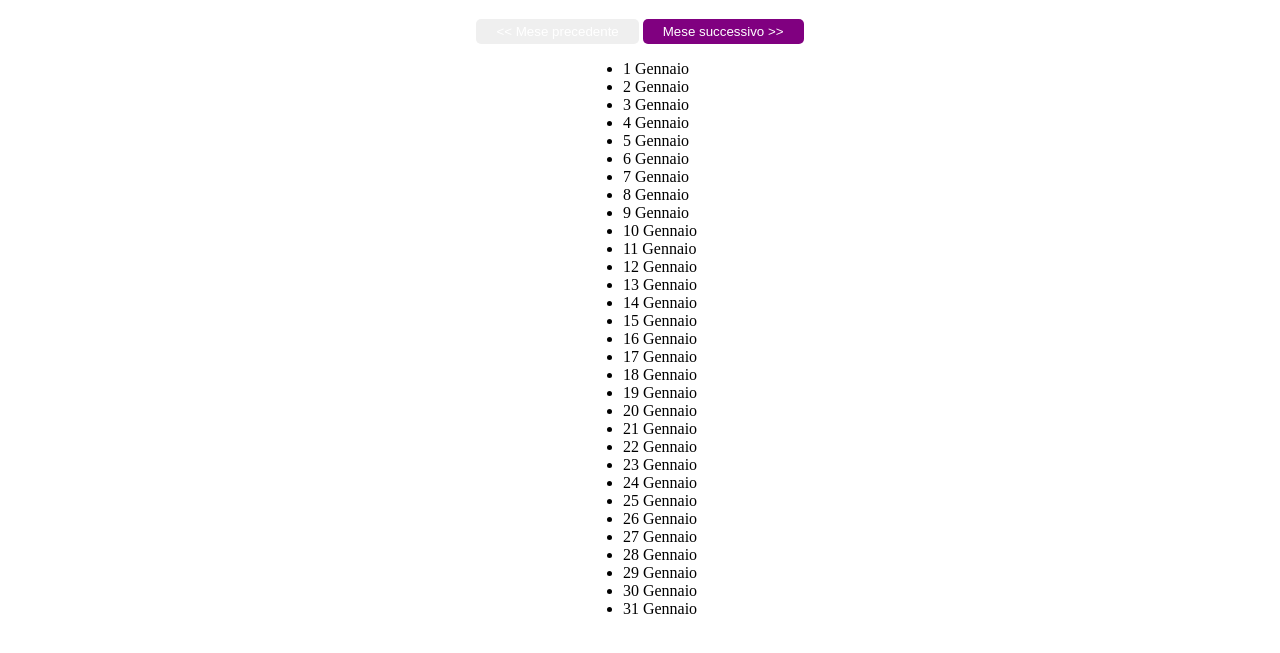
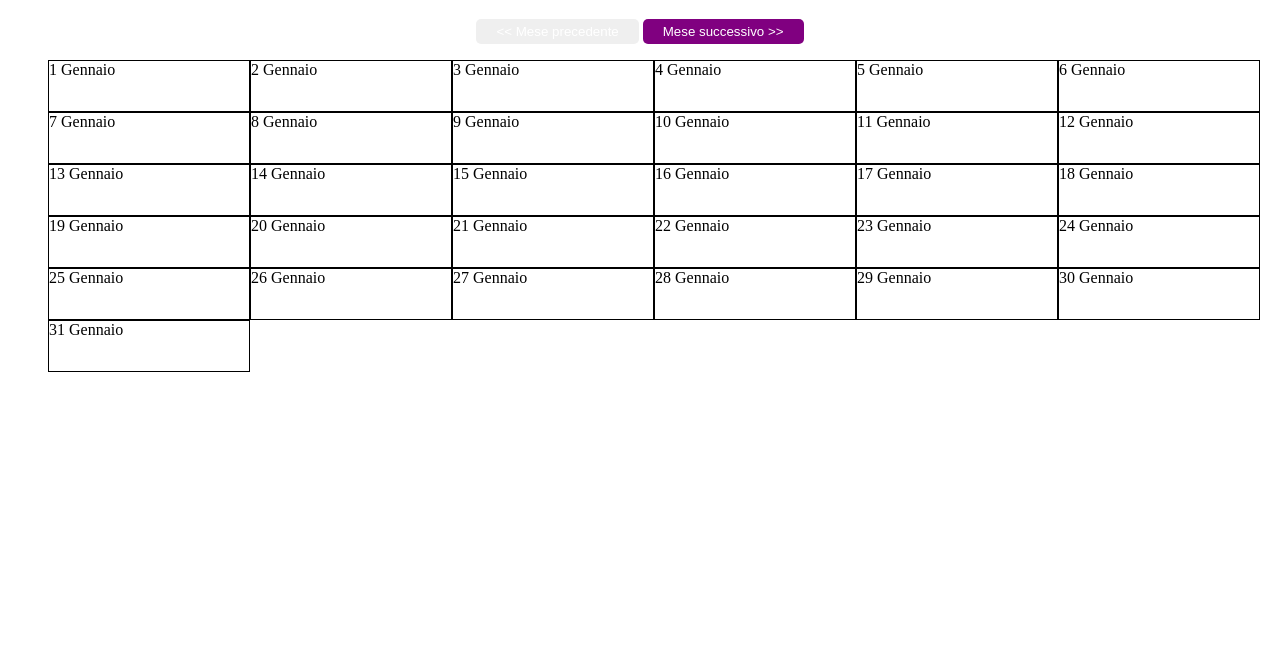
Before and after one commit to Davide-Roberti/ajax-ex-calendar, a plain HTML site: page index.html in a window 1280 px wide. Shown: the part 69-722 px from the top of the page. Drawn offline with nearby package versions, Linux system fonts and the light colour scheme; no server answers.

Commit message:
inizio parvenza di calendario

```diff
--- a/css/style.css
+++ b/css/style.css
@@ -6,9 +6,21 @@
     flex-direction: column;
 }
 
+ul {
+    display: flex;
+    flex-wrap: wrap;
+}
+
 #calendar li,
 #nome-mese {
     text-transform: capitalize;
+}
+
+#calendar li {
+    border: 1px solid black;
+    list-style: none;
+    width: 200px;
+    height: 50px;
 }
 
 .festivo {
```
